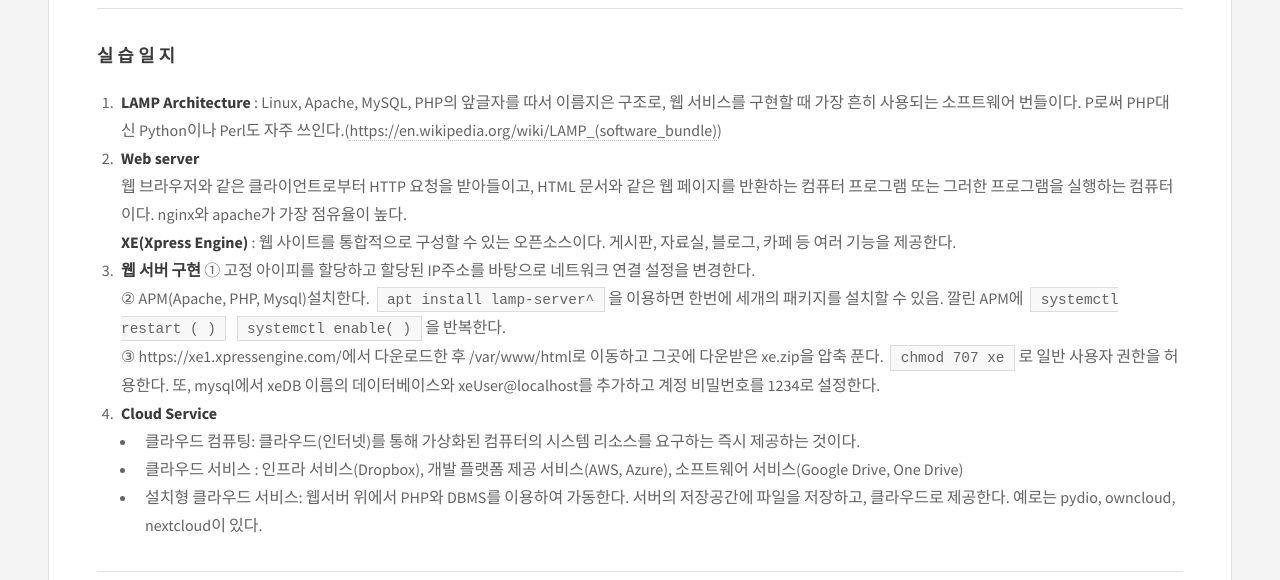
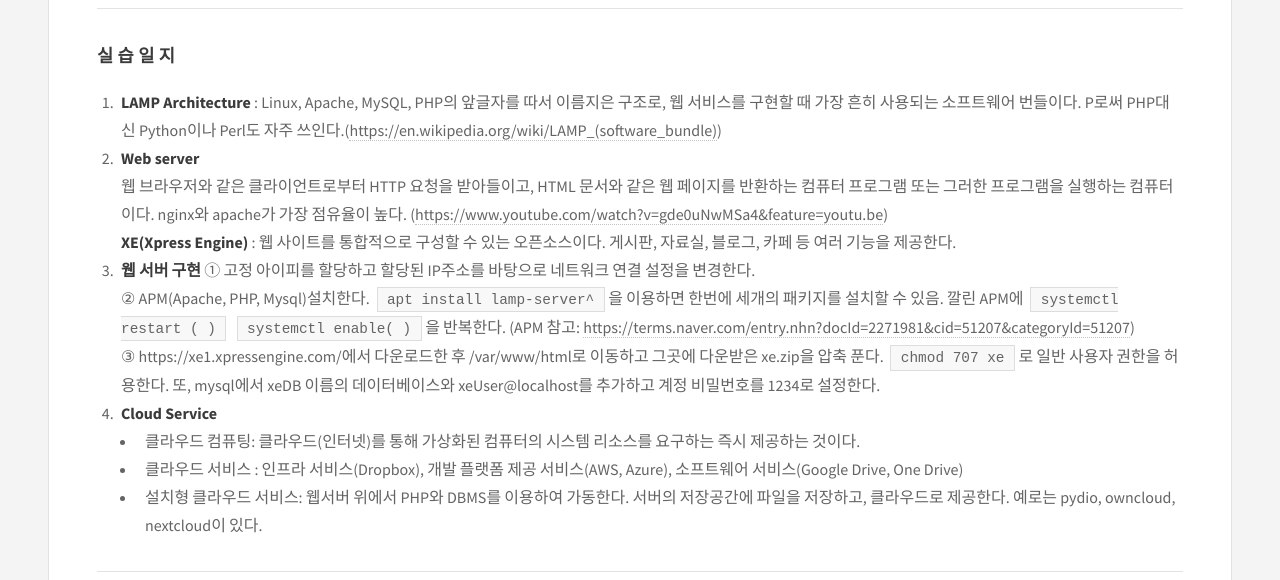
Before and after one commit to ryotaro612/Siera, a Jekyll site: the page built from _posts/2020-06-14-13th-HW.md, in a window 1280 px wide and 900 px high, scrolled down 4782 px, cut to the strip 84-664 px from the top of the window. Built offline with Jekyll 4.4.1, drawn with Linux system fonts in a browser that asks for light colours.

Commit message:
13th upload

```diff
--- a/_posts/2020-06-14-13th-HW.md
+++ b/_posts/2020-06-14-13th-HW.md
@@ -34,11 +34,11 @@ _ _ _
 
 1. **LAMP Architecture** : Linux, Apache, MySQL, PHP의 앞글자를 따서 이름지은 구조로, 웹 서비스를 구현할 때 가장 흔히 사용되는 소프트웨어 번들이다. P로써 PHP대신 Python이나 Perl도 자주 쓰인다.(<https://en.wikipedia.org/wiki/LAMP_(software_bundle)>)
 2. **Web server**
-    웹 브라우저와 같은 클라이언트로부터 HTTP 요청을 받아들이고, HTML 문서와 같은 웹 페이지를 반환하는 컴퓨터 프로그램 또는 그러한 프로그램을 실행하는 컴퓨터이다. nginx와 apache가 가장 점유율이 높다.
+    웹 브라우저와 같은 클라이언트로부터 HTTP 요청을 받아들이고, HTML 문서와 같은 웹 페이지를 반환하는 컴퓨터 프로그램 또는 그러한 프로그램을 실행하는 컴퓨터이다. nginx와 apache가 가장 점유율이 높다. (<https://www.youtube.com/watch?v=gde0uNwMSa4&feature=youtu.be>)
     **XE(Xpress Engine)** : 웹 사이트를 통합적으로 구성할 수 있는 오픈소스이다. 게시판, 자료실, 블로그, 카페 등 여러 기능을 제공한다.
 3. **웹 서버 구현**
     ① 고정 아이피를 할당하고 할당된 IP주소를 바탕으로 네트워크 연결 설정을 변경한다.
-    ② APM(Apache, PHP, Mysql)설치한다. `apt install lamp-server^`을 이용하면 한번에 세개의 패키지를 설치할 수 있음. 깔린 APM에 `systemctl restart ( )` `systemctl enable( )`을 반복한다.
+    ② APM(Apache, PHP, Mysql)설치한다. `apt install lamp-server^`을 이용하면 한번에 세개의 패키지를 설치할 수 있음. 깔린 APM에 `systemctl restart ( )` `systemctl enable( )`을 반복한다. (APM 참고: <https://terms.naver.com/entry.nhn?docId=2271981&cid=51207&categoryId=51207>)
     ③ https://xe1.xpressengine.com/에서 다운로드한 후 /var/www/html로 이동하고 그곳에 다운받은 xe.zip을 압축 푼다. `chmod 707 xe`로 일반 사용자 권한을 허용한다. 또, mysql에서 xeDB 이름의 데이터베이스와 xeUser@localhost를 추가하고 계정 비밀번호를 1234로 설정한다.
 4. **Cloud Service**
     - 클라우드 컴퓨팅: 클라우드(인터넷)를 통해 가상화된 컴퓨터의 시스템 리소스를 요구하는 즉시 제공하는 것이다.
```
